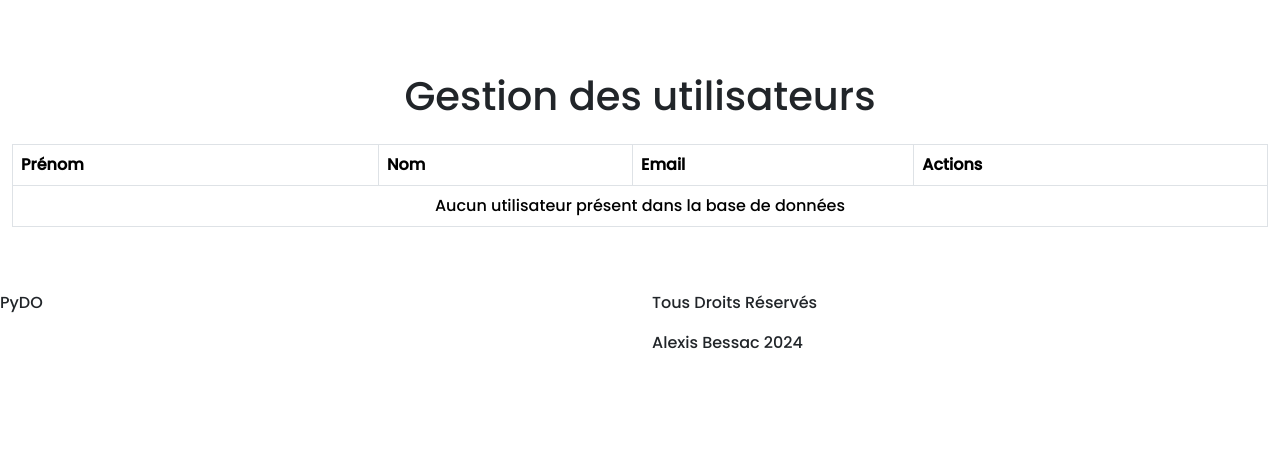
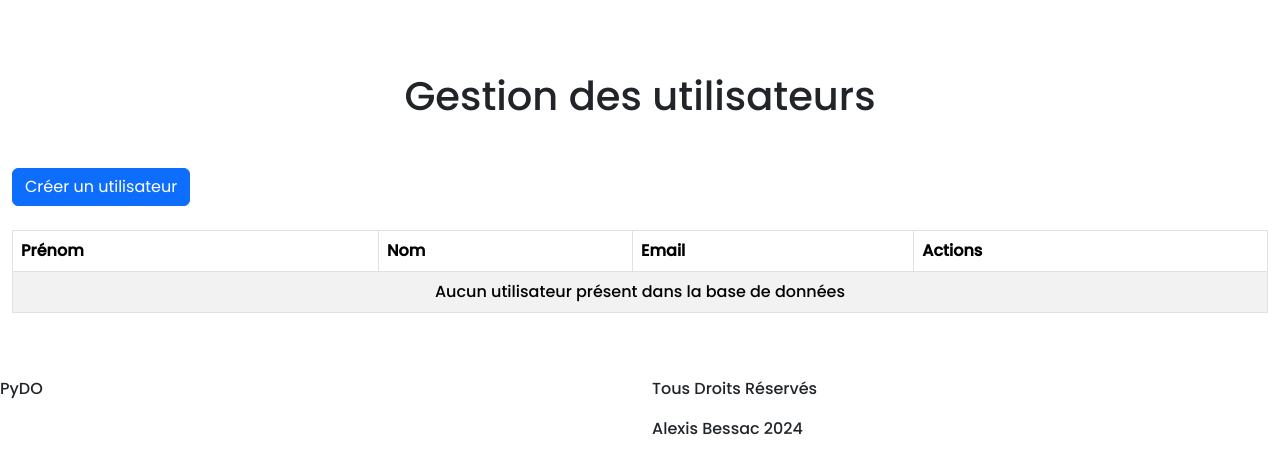
Before and after one commit to AlexisBessac/PyDo, a PHP site: page /index.php?page=users in a window 1280 px wide. Shown: the top 474 px of the page. Run offline with PHP 8.4, Linux system fonts and the light colour scheme; data that the repository does not hold is empty.

Commit message:
Changements du CSS pour la page de gestion des utilisateurs

```diff
--- a/templates/users.html.php
+++ b/templates/users.html.php
@@ -1,6 +1,11 @@
 <section class="container py-5">
     <h1 class="text-center my-4">Gestion des utilisateurs</h1>
-    <table class="table table-bordered table-stripped">
+    <div>
+    <div>
+        <a href="/?page=add-user"><button class="btn btn-primary my-4" title="Créer un utilisateur">Créer un utilisateur</button></a>
+    </div>
+    </div>
+    <table class="table table-bordered table-striped">
         <thead>
             <th>Prénom</th>
             <th>Nom</th>
@@ -14,12 +19,12 @@
                     <td><?= $users['lastname'] ?></td>
                     <td><?= $users['email'] ?></td>
                     <td>
-                        <a href="/?page=edit-user&id=<?= $users['id_utilisateur'] ?>" class="btn btn-sucess" title="Modifier">Modifier</a>
+                        <a href="/?page=edit-user&id=<?= $users['id_utilisateur'] ?>" class="btn btn-success" title="Modifier">Modifier</a>
                     </td>
                     <td>
                         <form action="/?page=delete-user" method="POST" onsubmit="return confirm('Etes vous sûr de vouloir supprimer cet utilisateur ?')">
                             <input type="hidden" name="user_id" value="<?= $users['id_utilisateur'] ?>" />
-                            <button class="bt btn-danger" type="submit" title="Supprimer">Supprimer</button>
+                            <button class="btn btn-danger" type="submit" title="Supprimer">Supprimer</button>
                         </form>
                     </td>
                 </tr>
```
